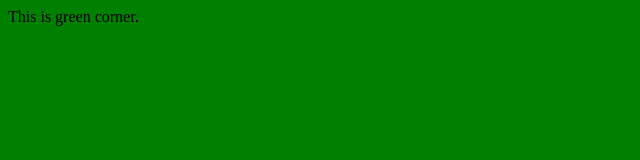
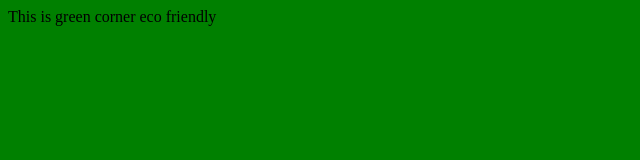
Before and after one commit to chris9618/code-build-docker, a plain HTML site: page green/index.html in a window 1280 px wide. Shown: the full height of the page, 0-640 px from the left. Drawn offline with Linux system fonts and the light colour scheme.

Commit message:
green file

```diff
--- a/green/index.html
+++ b/green/index.html
@@ -2,7 +2,7 @@
    <title> Green Corner </title>
    <head>
        <body>
-           <p> This is green corner.</p>
+           <p> This is green corner eco friendly</p>
        </body>
    </head>
 </html>
```
